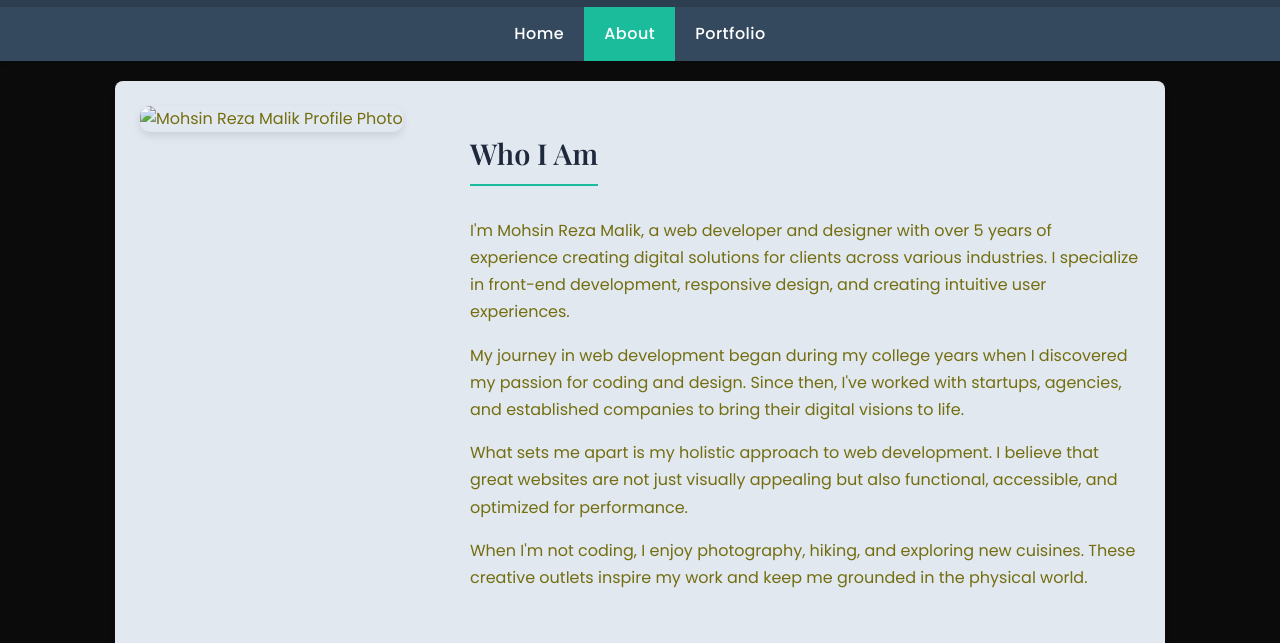
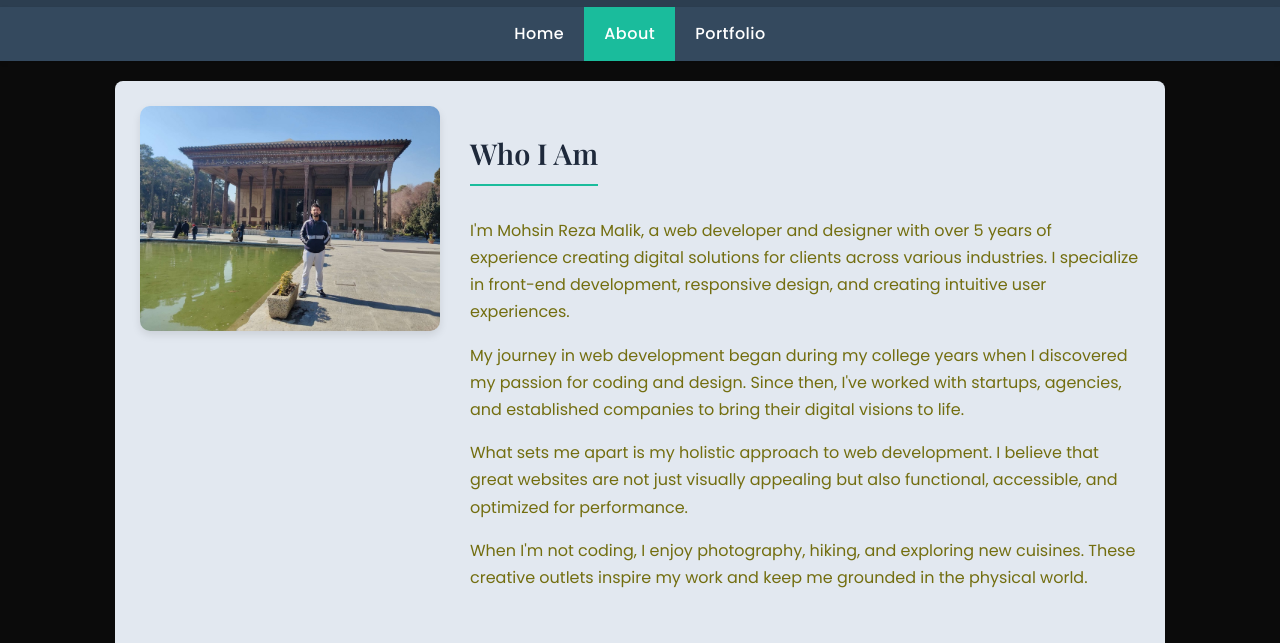
Before and after one commit to MohsinReza28/MohsinReza28.io, a plain HTML site: page about.html in a window 1280 px wide. Shown: the part 97-740 px from the top of the page. Drawn offline with nearby package versions, Linux system fonts and the light colour scheme.

Commit message:
about.html

```diff
--- a/about.html
+++ b/about.html
@@ -238,7 +238,7 @@
     <main>
         <section class="profile">
             <div class="profile-image">
-                <img src="images/myself.jpg" alt="Mohsin Reza Malik Profile Photo">
+                <img src="myself.jpg" alt="Mohsin Reza Malik Profile Photo">
             </div>
 
             <div class="profile-info">
```
